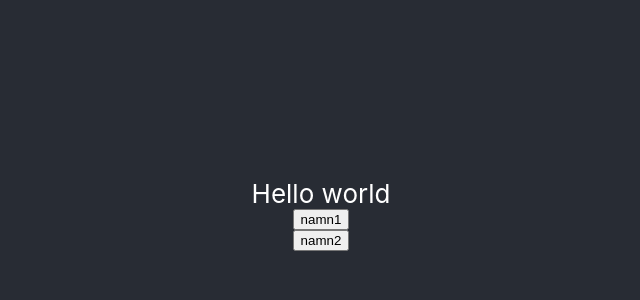
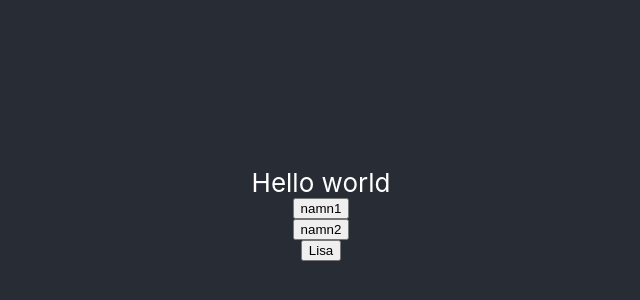
Before and after one commit to eliaskc/Nokia3310-DAT257, a React (Create React App) app in the folder src/frontend/: page / in a window 1280 px wide. Shown: the part 186-486 px from the top of the page, without its empty margins (319-959 px from the left). Built offline with nearby package versions, Linux system fonts and the light colour scheme.

Commit message:
Added button Lisa
Added the button lisa

```diff
--- a/src/frontend/src/App.js
+++ b/src/frontend/src/App.js
@@ -24,6 +24,7 @@ class App extends Component {
         {this.state.message}
         <button onClick={() => this.clickMe("Hello world: 1")}>namn1</button>
         <button onClick={() => this.clickMe("Hello world: 2")}>namn2</button>
+        <button onClick={() => this.clickMe("Hello world: 3")}>Lisa</button>
         </header>
       </div>
     );
```
